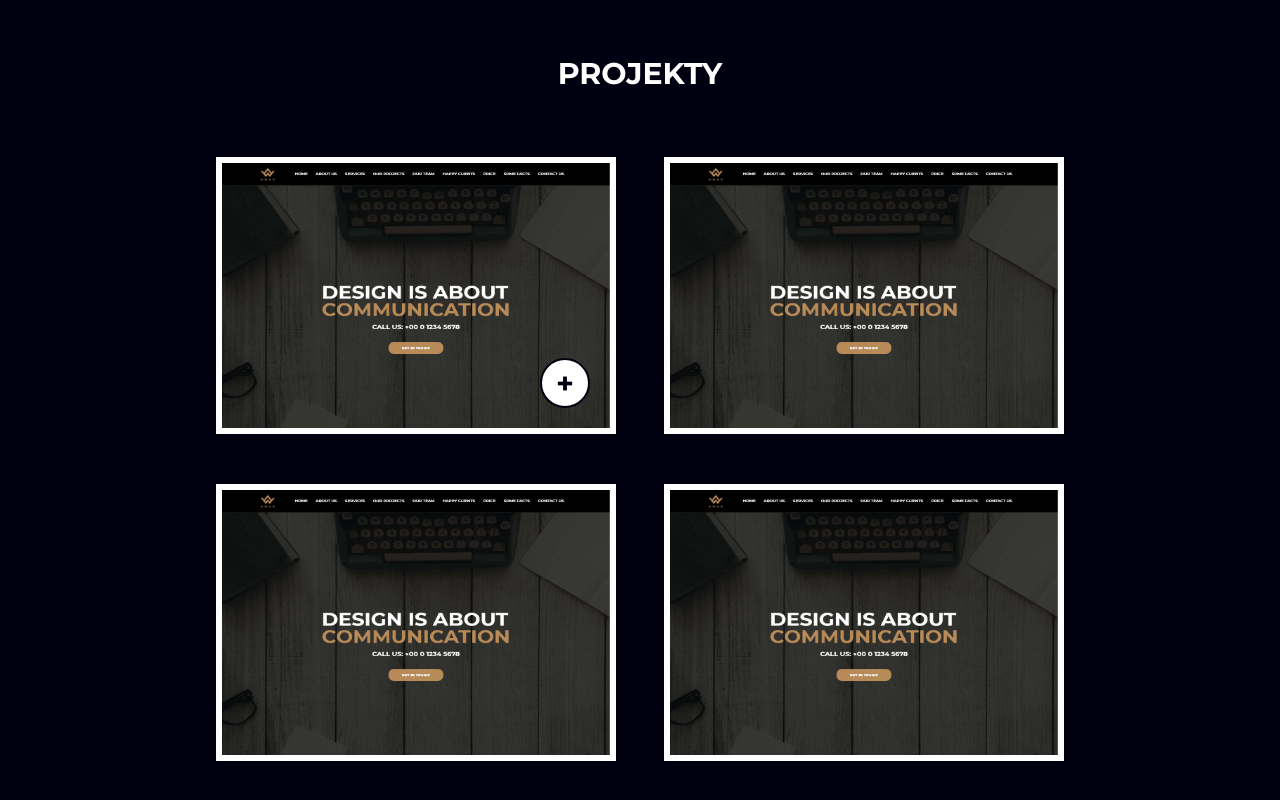
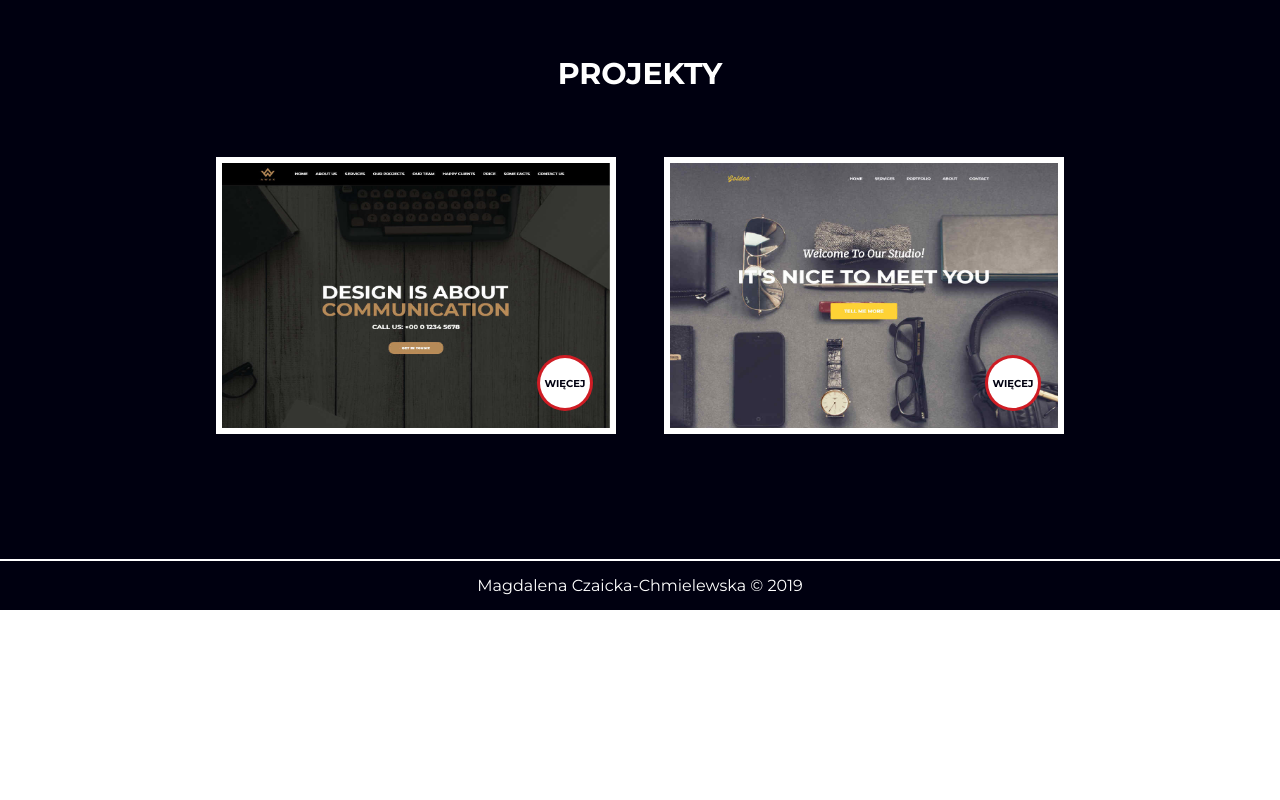
Before and after one commit to magdacz/portfolio2, a website: page index.html in a window 1280 px wide. Shown: the part 1777-2577 px from the top of the page. After the commit the page ends 2387 px from the top, so only its background shows below. Drawn offline with Linux system fonts and the light colour scheme.

Commit message:
Add footer

```diff
--- a/index.html
+++ b/index.html
@@ -90,25 +90,25 @@
 
 				<div class="projects__box-project">
                     <div class="projects__box-img">
-                    	<img class="projects__img" src="images/awax.jpg" alt="awax">
-                    </div>
-				</div>
-
-				<div class="projects__box-project">
-                    <div class="projects__box-img">
-                    	<img class="projects__img" src="images/awax.jpg" alt="awax">
-                    </div>
-				</div>
-
-				<div class="projects__box-project">
-                    <div class="projects__box-img">
-                    	<img class="projects__img" src="images/awax.jpg" alt="awax">
+                    	<img class="projects__img" src="images/golden.jpg" alt="golden">
+						<div class="projects__btn-description"></div>
+						<div class="projects__box-description">
+							<h2>Golden</h2>
+							<h3>Strona PSD do HTML</h3>
+							<p>HTML5, CSS3, Sass</p>
+							<div class="projects__box-links">
+                                <a class="projects__link" href="https://magdacz.github.io/Golden/" target="_blank">Live</a>
+                                <a class="projects__link" href="https://github.com/magdacz/Golden" target="_blank">Code</a>
+                            </div>
+					  	</div>
                     </div>
 				</div>
 
 			</div>
-
 		</section>
-
+		<!--FOOTER-->
+		<footer class="footer">
+			<p class="footer__text">Magdalena Czaicka-Chmielewska &copy; 2019</p>
+		</footer>
 	</body>
 </html>
--- a/sass/style.scss
+++ b/sass/style.scss
@@ -2,6 +2,7 @@
 
 $color-primary: #fff;
 $color-second: #cf1c24;
+$color-third: #000010;
 
 $color-other: #878888;
 
@@ -223,7 +224,6 @@ body {
 }
 
 //PROJECTS
-
 .projects {
 	padding: $padding;
 	color: $color-primary;
@@ -268,19 +268,19 @@ body {
 		height: 50px;
 		font-size: 12px;
 		background: $color-primary;
-		border: 2px solid #000010;
+		box-shadow: 0px 0px 0px 3px $color-second;
 		border-radius: 50%;
 		cursor: pointer;
 		transition: 0.5s;
 
 		&::before {
-			content: '+';
+			content: 'więcej';
 			position: absolute;
 			top: 50%;
 			left: 50%;
 			transform: translate(-50%, -50%);
 			color: #000010;
-			font-size: 30px;
+			font-size: 10px;
 			font-weight: 700;
 			text-transform: uppercase;
 			transition-delay: 0.5s;
@@ -306,7 +306,8 @@ body {
 			visibility: visible;
 			transition: 0.2s;
 			transition-delay: 0.3s;
-			pointer-events: none;
+			//pointer-events: none;
+			//cursor: auto;
 		}
 	}
 
@@ -322,6 +323,7 @@ body {
 		visibility: hidden;
 		transition: 0s;
 		padding: 15px 25px;
+		pointer-events: none;
 	}
 
 	&__box-links {
@@ -337,3 +339,16 @@ body {
 		margin-left: 10px;
 	}
 }
+
+//FOOTER
+.footer {
+	background: $color-third;
+	padding: 15px;
+	border-top: 2px solid white;
+
+	&__text {
+		text-align: center;
+		text-size: 14px;
+		color: $color-primary;
+	}
+}
```
Also changed, not shown: css/style.css, images/golden.jpg (added), 1 other file.
